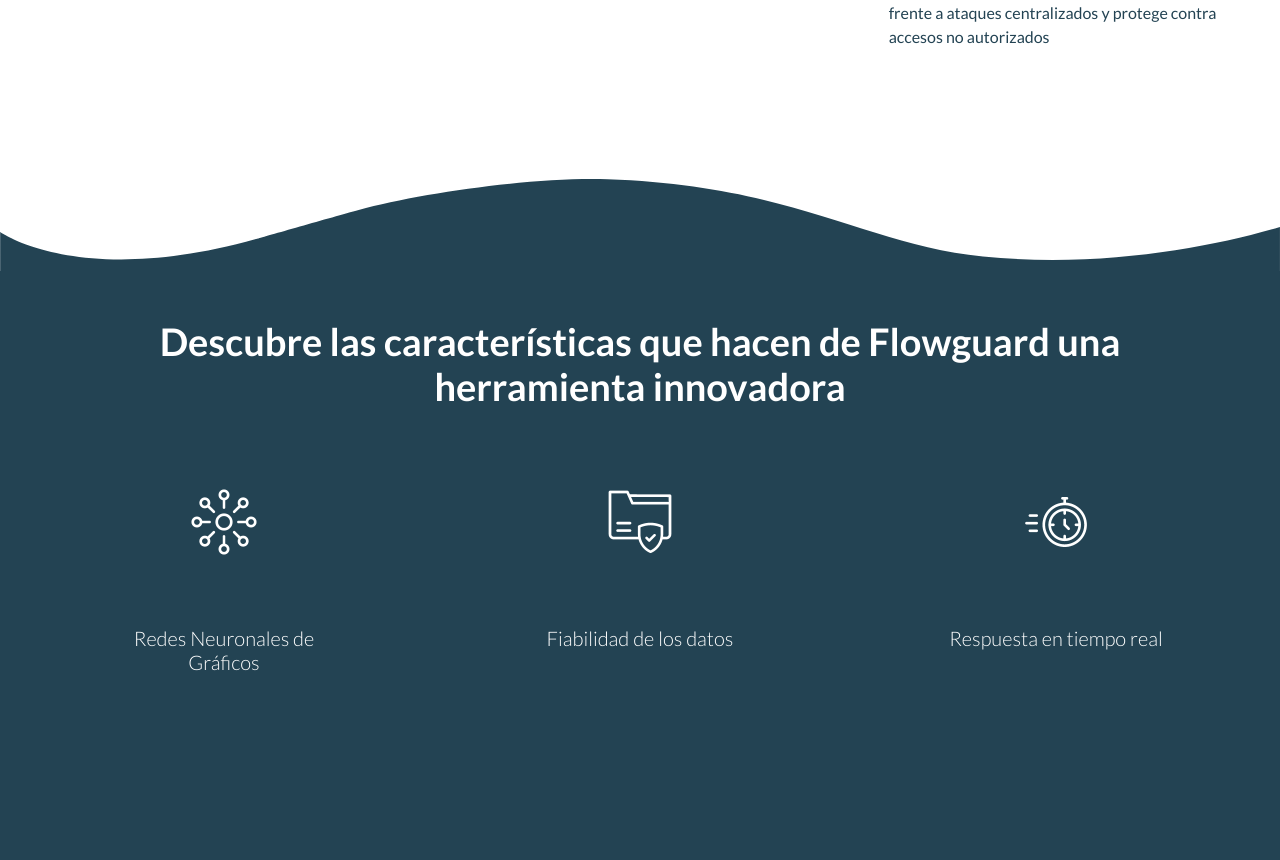
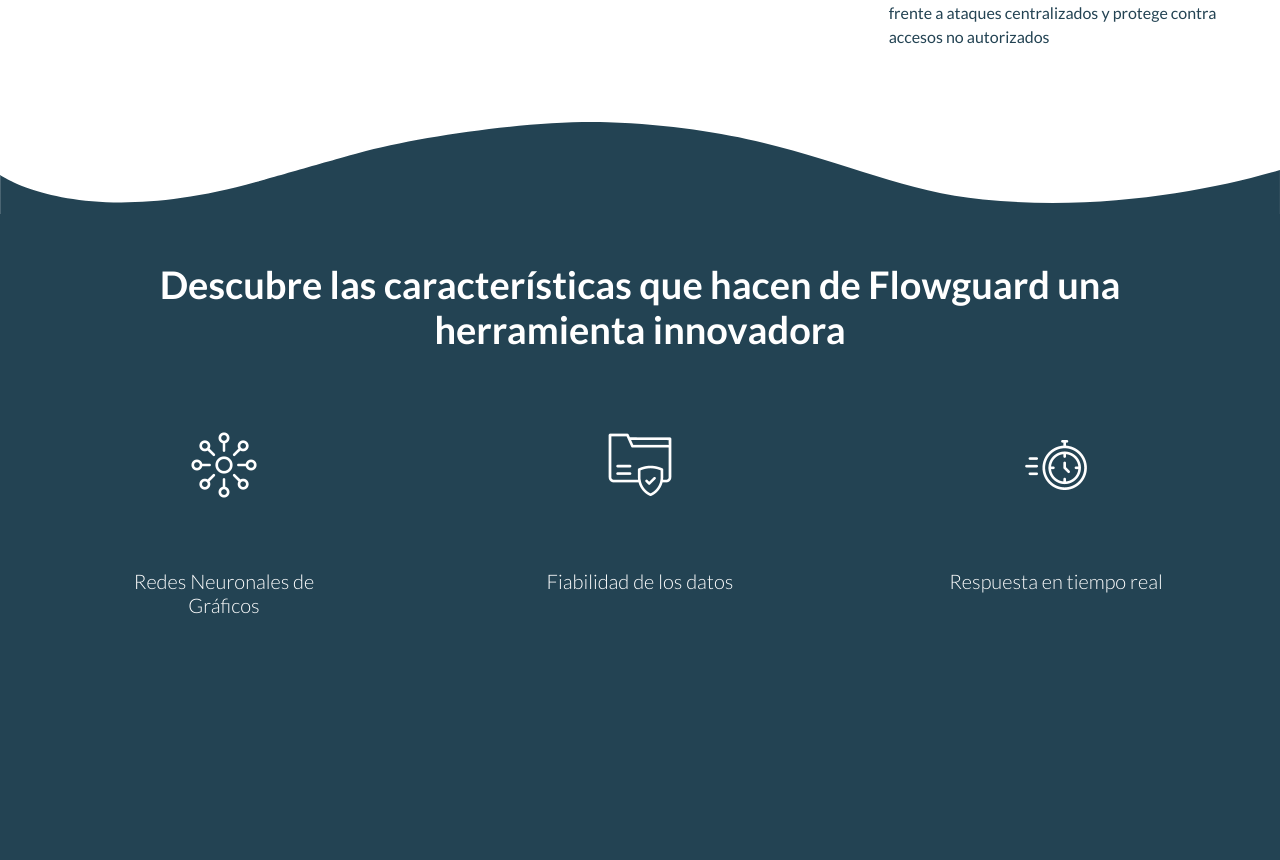
Before and after one commit to telcash/flowguard_frontend, a React (Create React App) app: page / in a window 1280 px wide. Shown: the part 1227-2087 px from the top of the page. Built offline with nearby package versions, Linux system fonts and the light colour scheme.

Commit message:
Ajustado posicionamiento de Border Top (Wave) en Features

```diff
--- a/src/containers/features/features.css
+++ b/src/containers/features/features.css
@@ -45,15 +45,10 @@
 
 .fg__features-topborder {
     background-color: white;
-    margin: 0;
-    padding: 0;
-    position: relative;
-    height: 150px;
     width: 100%;
 }
+
 #curved-border {
-    bottom: 0;
-    position: absolute;
     width: 100%;
     path {
         fill: var(--primary-color);
```
